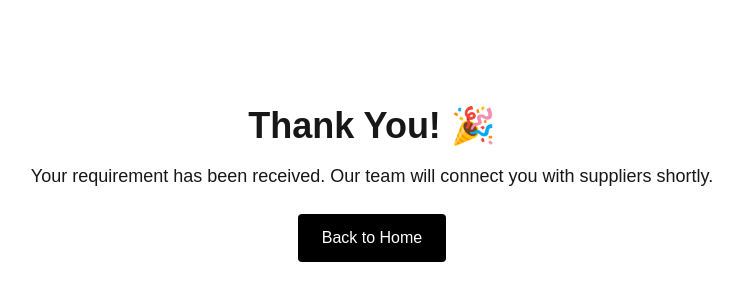
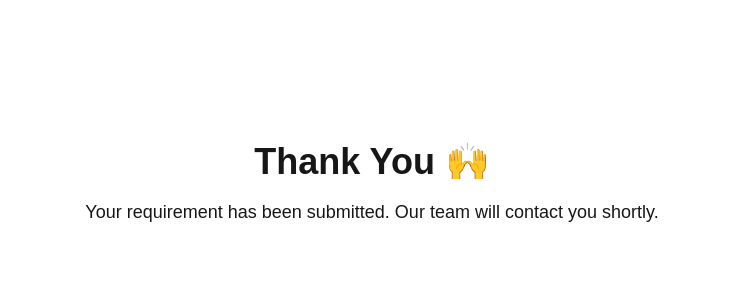
Before and after one commit to nirajsinghrajput-ai/equip-marketplace, a Next.js app: page /thank-you/thank-you in a window 1280 px wide. Shown: the part 216-516 px from the top of the page, without its empty margins (268-1011 px from the left). Built offline with nearby package versions, Linux system fonts and the light colour scheme.

Commit message:
Added thank you page

```diff
--- a/app/thank-you/thank-you/page.tsx
+++ b/app/thank-you/thank-you/page.tsx
@@ -1,21 +1,13 @@
 export default function ThankYou() {
   return (
-    <div className="min-h-screen flex flex-col items-center justify-center text-center p-10">
-      <h1 className="text-4xl font-bold mb-4">
-        Thank You! 🎉
-      </h1>
-
-      <p className="text-lg mb-6">
-        Your requirement has been received.
-        Our team will connect you with suppliers shortly.
-      </p>
-
-      <a
-        href="/"
-        className="bg-black text-white px-6 py-3 rounded"
-      >
-        Back to Home
-      </a>
+    <div className="min-h-screen flex items-center justify-center">
+      <div className="text-center">
+        <h1 className="text-4xl font-bold mb-4">Thank You 🙌</h1>
+        <p className="text-lg">
+          Your requirement has been submitted.
+          Our team will contact you shortly.
+        </p>
+      </div>
     </div>
   )
 }
```
